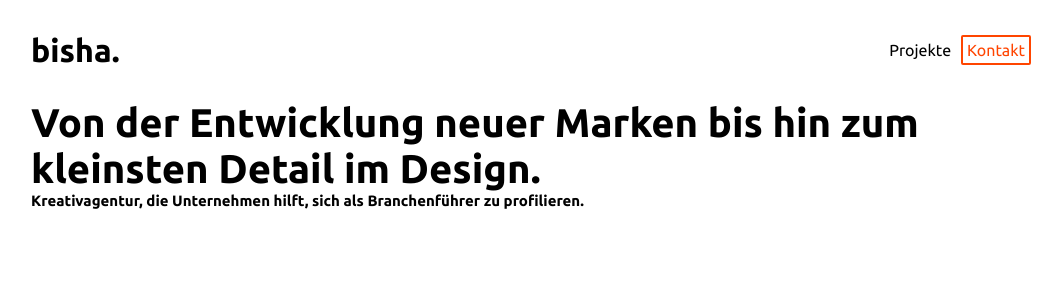
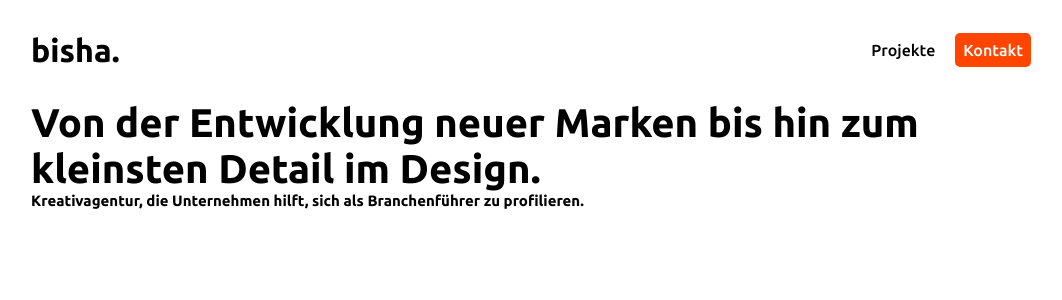
Before and after one commit to zerokater/bisha, a SvelteKit app: page / in a window 1280 px wide. Shown: the top 300 px of the page, without its empty margins (109-1171 px from the left). Built offline with nearby package versions, Linux system fonts and the light colour scheme.

Commit message:
knkt-btn

```diff
--- a/src/components/Nav.svelte
+++ b/src/components/Nav.svelte
@@ -18,16 +18,18 @@
 
     nav{
         display: flex;
-        gap: 1rem;
+        gap: 2rem;
         align-items: center;
     }
 
 
     a{
+        font-weight: 500;
         font-size: 1.6rem;
         text-decoration: none;
         color: black;
         transition: 0.3s color ;
+
     }
 
     a:hover{
@@ -35,17 +37,18 @@
     }
 
     .kontakt{
-        border-radius: 0.2rem;
-        color: orangered;
-        padding: 0.4rem;
+        background-color: orangered;
+        border-radius: 0.5rem;
+        color: white;
+        padding: 0.6rem;
         border: 2pt solid orangered;
         transition: 0.3s background-color;
-        font-weight: 400;
+        font-weight: 500;
     }
 
     .kontakt:hover{
-        background-color: orangered;
-        color: white;
+        background-color: white;
+        color: orangered;
     }
 
     @media only screen and (max-width: 600px) {
--- a/src/routes/+layout.svelte
+++ b/src/routes/+layout.svelte
@@ -29,7 +29,6 @@
     @media only screen and (max-width: 1120px) {
     :global(body) {
       width: 90%;
-      background-color: lightblue;
     }
 
 }
```
